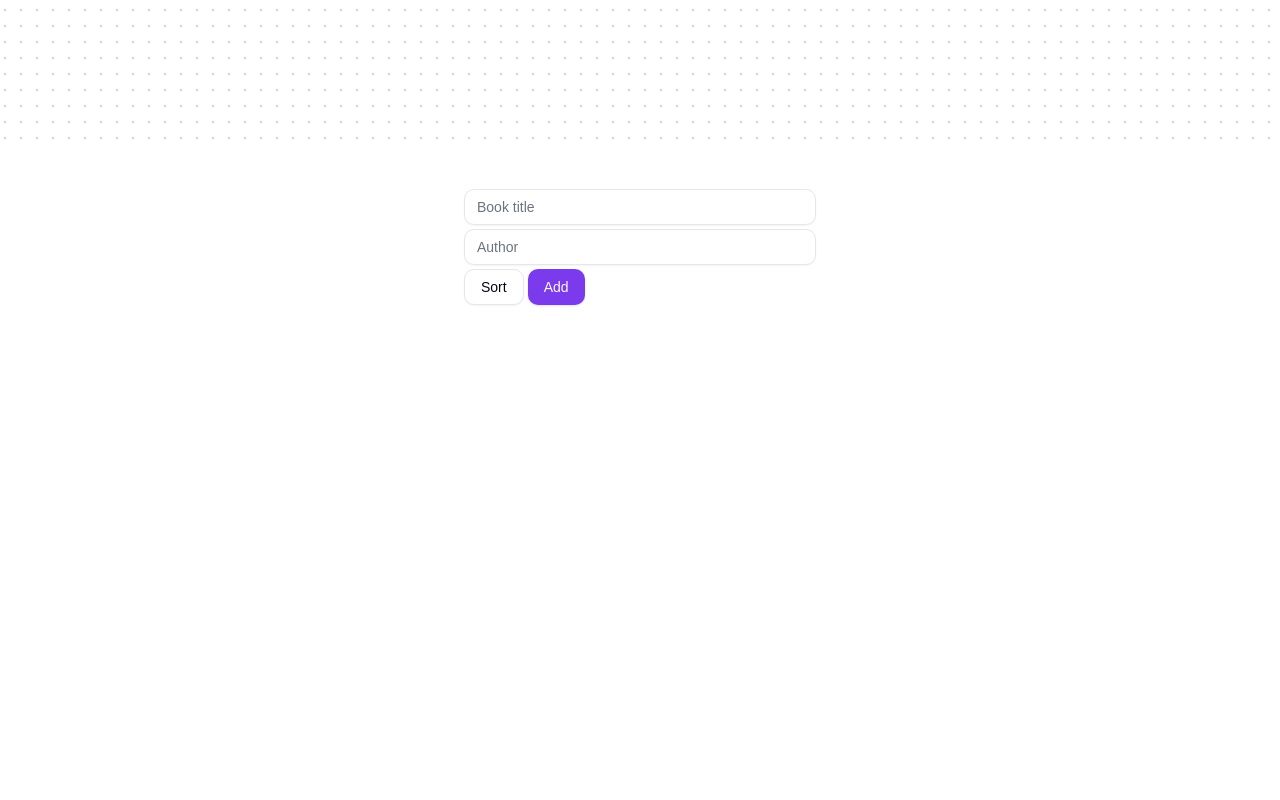
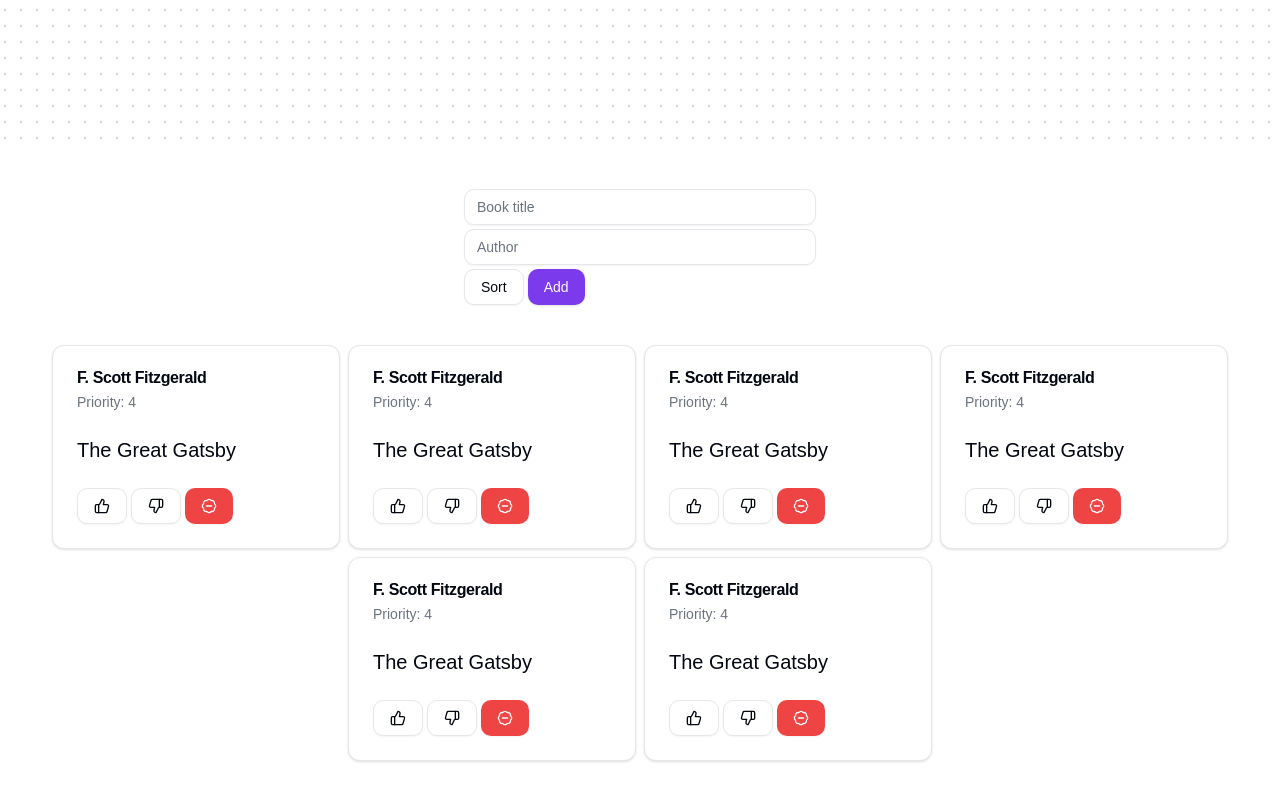
Before and after one commit to siddheshchavan2211/gatsby, a Next.js app: page / in a window 1280 px wide. Shown: the part 544-1344 px from the top of the page. Built offline with nearby package versions, Linux system fonts and the light colour scheme; a web font is replaced by a local one.

Commit message:
add SingleBook

```diff
--- a/app/page.tsx
+++ b/app/page.tsx
@@ -15,7 +15,9 @@
         <AddBook />
       </section>
 
-      <section className="mx-auto px-4 ">{/* <ListBooks /> */}</section>
+      <section className="mx-auto px-4 ">
+        <ListBooks />
+      </section>
     </main>
   );
 }
--- a/components/ListBooks.tsx
+++ b/components/ListBooks.tsx
@@ -3,47 +3,12 @@
 function ListBooks() {
   return (
     <div className="flex flex-wrap gap-2 justify-center">
-      <SingleBook
-        author="F. Scott Fitzgerald"
-        title="The Great Gatsby"
-        likes={10}
-      />
-      <SingleBook
-        author="F. Scott Fitzgerald"
-        title="The Great Gatsby"
-        likes={10}
-      />
-      <SingleBook
-        author="F. Scott Fitzgerald"
-        title="The Great Gatsby"
-        likes={10}
-      />
-      <SingleBook
-        author="F. Scott Fitzgerald"
-        title="The Great Gatsby"
-        likes={10}
-      />
-      <SingleBook
-        author="F. Scott Fitzgerald"
-        title="The Great Gatsby"
-        likes={10}
-      />
-      <SingleBook
-        author="F. Scott Fitzgerald"
-        title="The Great Gatsby"
-        likes={10}
-      />
-
-      <SingleBook
-        author="F. Scott Fitzgerald"
-        title="The Great Gatsby"
-        likes={10}
-      />
-      <SingleBook
-        author="F. Scott Fitzgerald"
-        title="The Great Gatsby"
-        likes={10}
-      />
+      <SingleBook />
+      <SingleBook />
+      <SingleBook />
+      <SingleBook />
+      <SingleBook />
+      <SingleBook />
     </div>
   );
 }
--- a/components/SingleBook.tsx
+++ b/components/SingleBook.tsx
@@ -0,0 +1,42 @@
+import {
+  Card,
+  CardContent,
+  CardDescription,
+  CardFooter,
+  CardHeader,
+  CardTitle,
+} from "@/components/ui/card";
+import { Button } from "./ui/button";
+import {
+  BadgeMinus,
+  CrossIcon,
+  ThumbsDownIcon,
+  ThumbsUpIcon,
+} from "lucide-react";
+
+function SingleBook() {
+  return (
+    <Card className="w-72">
+      <CardHeader>
+        <CardTitle>F. Scott Fitzgerald</CardTitle>
+        <CardDescription>Priority: 4</CardDescription>
+      </CardHeader>
+      <CardContent>
+        <p className="text-xl">The Great Gatsby</p>
+      </CardContent>
+      <CardFooter className="flex gap-1">
+        <Button variant="outline">
+          <ThumbsUpIcon />
+        </Button>
+        <Button variant="outline">
+          <ThumbsDownIcon />
+        </Button>
+        <Button variant="destructive">
+          <BadgeMinus />
+        </Button>
+      </CardFooter>
+    </Card>
+  );
+}
+
+export default SingleBook;
```
